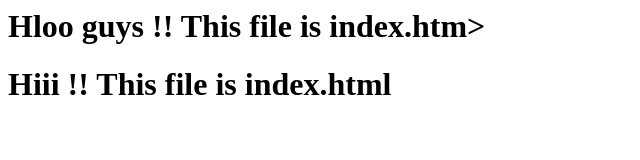
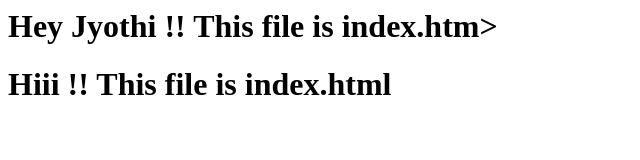
Before and after one commit to JyothiGorle/gitlinux, a plain HTML site: page index.html in a window 1280 px wide. Shown: the whole page, without its empty margins (0-640 px from the left). Drawn offline with Linux system fonts and the light colour scheme.

Commit message:
Update index.html

```diff
--- a/index.html
+++ b/index.html
@@ -1,3 +1,3 @@
 
-<h1> Hloo guys !! This file is index.htm></h1>
+<h1>Hey Jyothi !! This file is index.htm></h1>
 <h1> Hiii !! This file is index.html</h1>
```
